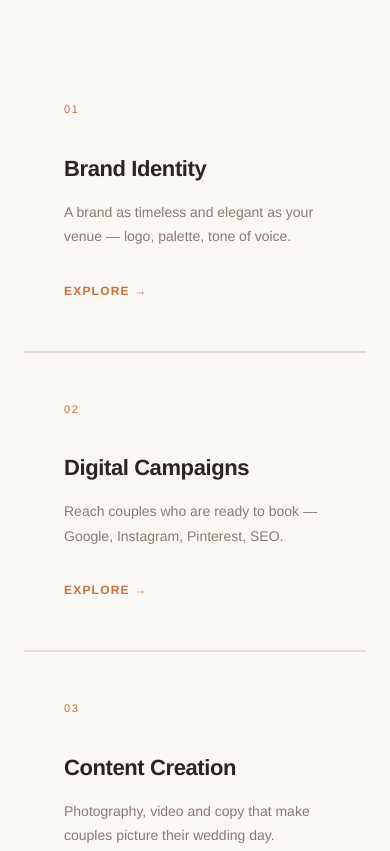
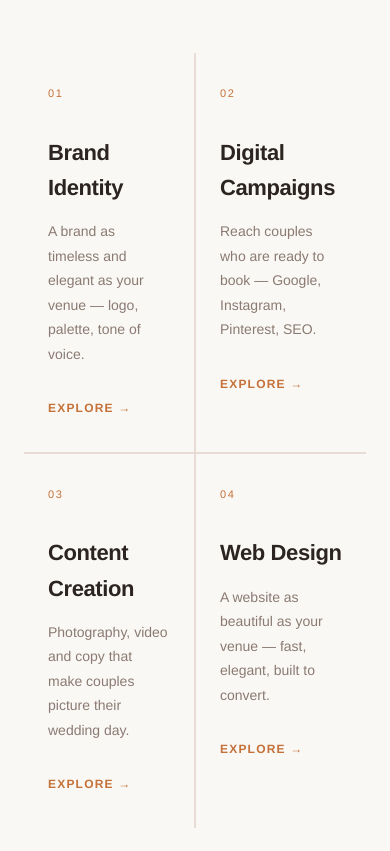
Before and after one commit to gussogiovanni/mogu-agency, a plain HTML site: page index.html in a window 390 px wide. Shown: the part 1143-1994 px from the top of the page. Drawn offline with Linux system fonts and the light colour scheme.

Commit message:
Add Web Design to homepage services grid, deep-link all Explore buttons
- Homepage services grid: 3 columns → 4 columns (all services in one row)
- Add Web Design (04) card to homepage with anchor link to services page
- Each Explore links directly to its service section via anchor IDs:
  #brand-identity, #digital-campaigns, #content-creation, #web-design
- Add id anchors to all 4 service cards in services.html
- Add home.s4 EN/FR translations (Web Design)
- Mobile: 4-col grid collapses to 2×2 instead of single column

Co-Authored-By: Claude Sonnet 4.6 <noreply@anthropic.com>

```diff
--- a/css/style.css
+++ b/css/style.css
@@ -198,11 +198,11 @@ img { display: block; max-width: 100%; }
 .services-section-header .section-title { max-width: 460px; }
 
 .services-grid {
-  display: grid; grid-template-columns: repeat(3, 1fr);
+  display: grid; grid-template-columns: repeat(4, 1fr);
   gap: 2px; background: var(--border);
 }
 .service-card {
-  background: var(--cream); padding: 48px 40px;
+  background: var(--cream); padding: 40px 32px;
   transition: background var(--ease); cursor: default; overflow: hidden; position: relative;
 }
 .service-card::after {
@@ -471,7 +471,8 @@ img { display: block; max-width: 100%; }
   /* Services */
   .services-section { padding: 64px 24px; }
   .services-section-header { flex-direction: column; align-items: flex-start; gap: 24px; }
-  .services-grid { grid-template-columns: 1fr; }
+  .services-grid { grid-template-columns: repeat(2, 1fr); }
+  .service-card { padding: 32px 24px; }
 
   /* Stats */
   .stats-section { grid-template-columns: repeat(2, 1fr); }
--- a/index.html
+++ b/index.html
@@ -89,19 +89,25 @@
         <span class="service-card-num">01</span>
         <h3 class="service-card-title" data-i18n="home.s1.title">Brand Identity</h3>
         <p class="service-card-desc" data-i18n="home.s1.desc">A brand as timeless and elegant as your venue — logo, palette, tone of voice.</p>
-        <a href="services.html" class="service-card-link" data-i18n="home.explore">Explore →</a>
+        <a href="services.html#brand-identity" class="service-card-link" data-i18n="home.explore">Explore →</a>
       </div>
       <div class="service-card reveal delay-1">
         <span class="service-card-num">02</span>
         <h3 class="service-card-title" data-i18n="home.s2.title">Digital Campaigns</h3>
         <p class="service-card-desc" data-i18n="home.s2.desc">Reach couples who are ready to book — Google, Instagram, Pinterest, SEO.</p>
-        <a href="services.html" class="service-card-link" data-i18n="home.explore">Explore →</a>
+        <a href="services.html#digital-campaigns" class="service-card-link" data-i18n="home.explore">Explore →</a>
       </div>
       <div class="service-card reveal delay-2">
         <span class="service-card-num">03</span>
         <h3 class="service-card-title" data-i18n="home.s3.title">Content Creation</h3>
         <p class="service-card-desc" data-i18n="home.s3.desc">Photography, video and copy that make couples picture their wedding day.</p>
-        <a href="services.html" class="service-card-link" data-i18n="home.explore">Explore →</a>
+        <a href="services.html#content-creation" class="service-card-link" data-i18n="home.explore">Explore →</a>
+      </div>
+      <div class="service-card reveal delay-3">
+        <span class="service-card-num">04</span>
+        <h3 class="service-card-title" data-i18n="home.s4.title">Web Design</h3>
+        <p class="service-card-desc" data-i18n="home.s4.desc">A website as beautiful as your venue — fast, elegant, built to convert.</p>
+        <a href="services.html#web-design" class="service-card-link" data-i18n="home.explore">Explore →</a>
       </div>
     </div>
   </section>
--- a/js/main.js
+++ b/js/main.js
@@ -21,6 +21,8 @@ const translations = {
     'home.s2.desc': 'Reach couples who are ready to book — Google, Instagram, Pinterest, SEO.',
     'home.s3.title': 'Content Creation',
     'home.s3.desc': 'Photography, video and copy that make couples picture their wedding day.',
+    'home.s4.title': 'Web Design',
+    'home.s4.desc': 'A website as beautiful as your venue — fast, elegant, built to convert.',
     'home.explore': 'Explore →',
     'home.testimonials.eyebrow': 'What venues say',
     'home.testimonials.title': 'Venues that fill their calendars.',
@@ -132,6 +134,8 @@ const translations = {
     'home.s2.desc': 'Atteignez les couples prêts à réserver — Google, Instagram, Pinterest, SEO.',
     'home.s3.title': 'Création de contenu',
     'home.s3.desc': 'Photographie, vidéo et textes qui font imaginer leur mariage aux couples.',
+    'home.s4.title': 'Web Design',
+    'home.s4.desc': 'Un site aussi beau que votre lieu — rapide, élégant, conçu pour convertir.',
     'home.explore': 'Découvrir →',
     'home.testimonials.eyebrow': 'Ce que disent les lieux',
     'home.testimonials.title': 'Des lieux qui remplissent leurs calendriers.',
```
Also changed, not shown: services.html (+4 -4 lines).
